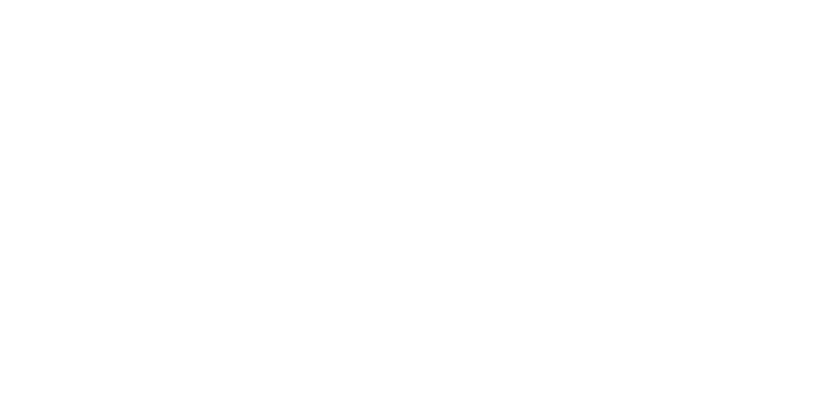
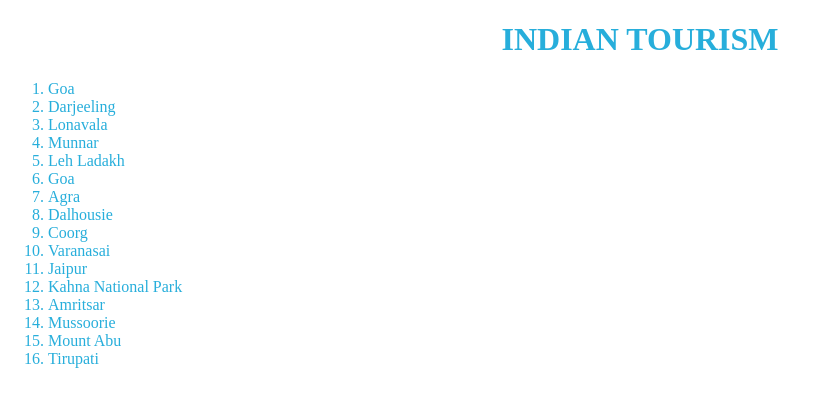
Before and after one commit to acciojob/holiday-list-react-SarthakJain29, a React app: page / in a window 1280 px wide. Shown: the whole page, without its empty margins (0-816 px from the left). Built offline with nearby package versions, Linux system fonts and the light colour scheme.

Commit message:
displayed cities

```diff
--- a/src/components/App.js
+++ b/src/components/App.js
@@ -33,9 +33,16 @@ const App = () => {
     { name: 'Tirupati', country: 'India' },
     ]
 
+    const indCity = cityList.filter((city) => city.country === 'India');
+
   return (
     <div id="main">
-               {/* Do not remove the main div */}
+        <h1>INDIAN TOURISM</h1>
+        <ol>
+          {indCity.map((city, index) => (
+              <li key={"location" + (index+1)}>{city.name}</li>
+          ))}
+        </ol>
     </div>
   )
 }
--- a/src/styles/App.css
+++ b/src/styles/App.css
@@ -4,9 +4,9 @@ h1 {
     }
 
 
-button{
+button,li{
     color: #27aedb;
-    text-align: center;
+    //text-align: center;
     justify-content: center;
     align-items: center;
 }
```
Also changed, not shown: 1 other file.
